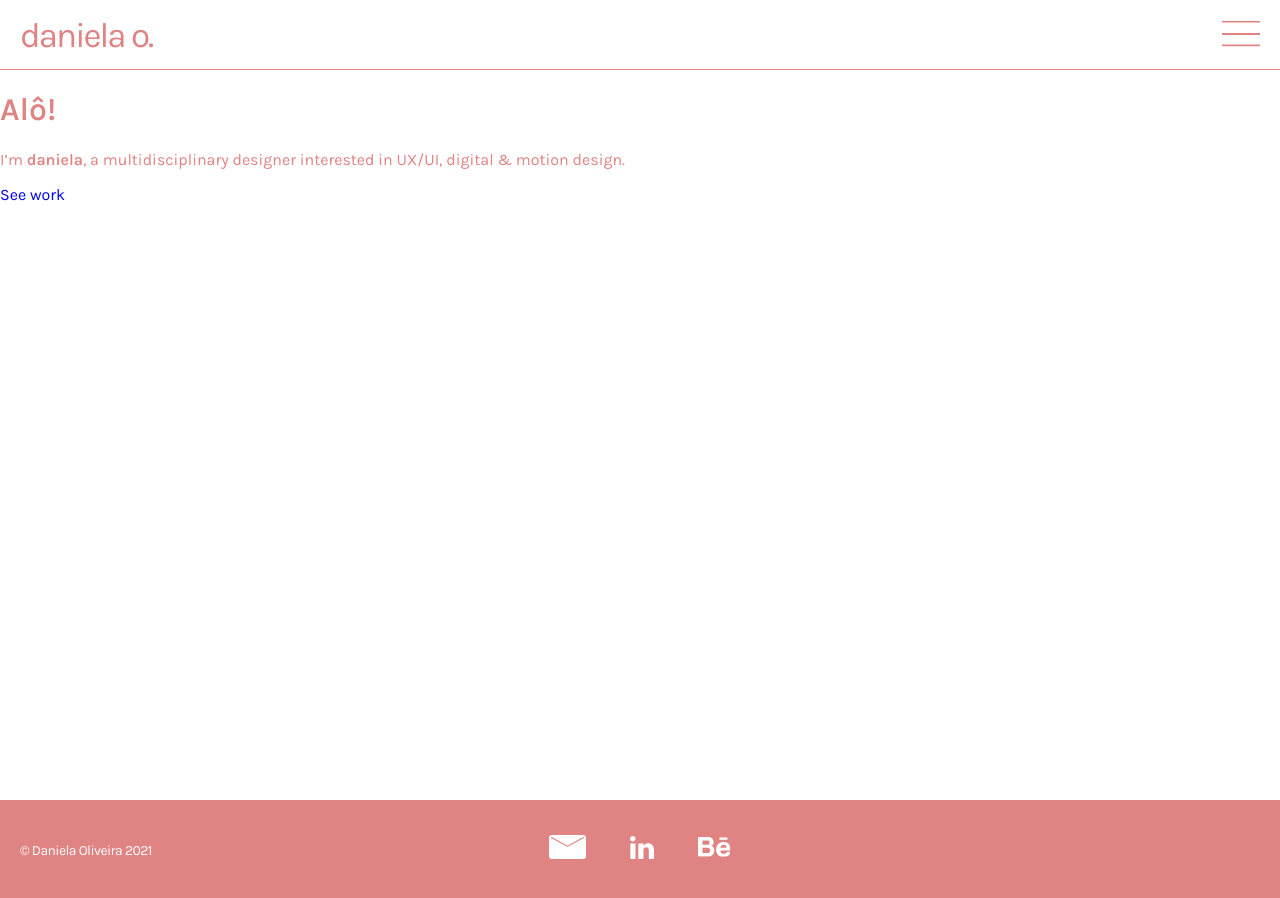
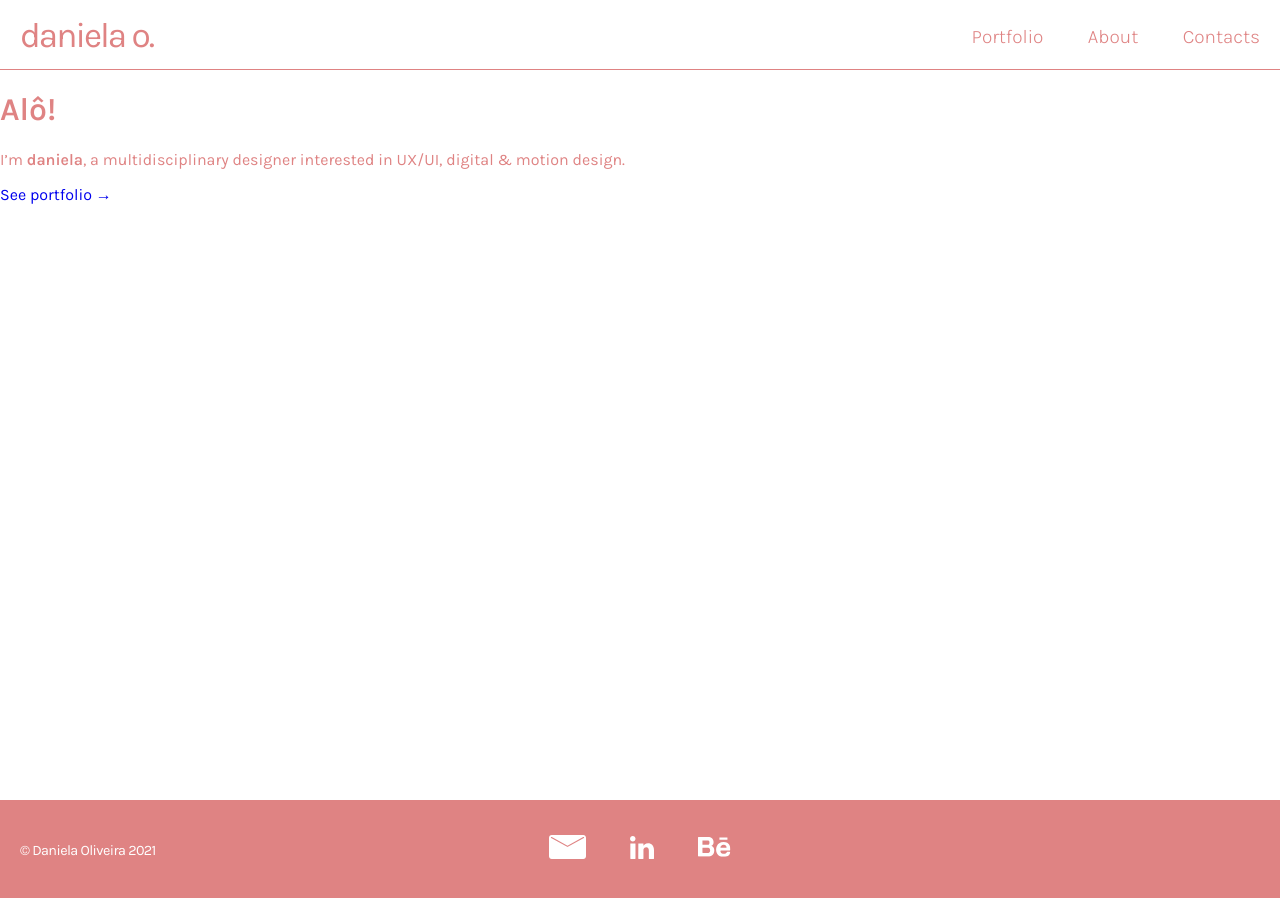
Before and after one commit to danielaloliv/project, a Jekyll site: the page built from index.html, in a window 1280 px wide. Built offline with Jekyll 4.4.1, drawn with Linux system fonts in a browser that asks for light colours.

Commit message:
header and footer on scss

```diff
--- a/_layouts/project.html
+++ b/_layouts/project.html
@@ -1,7 +1,7 @@
 ---
 layout: default
 ---
-<a href="{{ site.baseurl }}/portfolio.html">Back to portfolio</a>
+<a href="{{ site.baseurl }}/portfolio.html">← Back to portfolio</a>
 
 <article>
     <h1>{{page.title}}</h1>
--- a/_sass/personalpage.scss
+++ b/_sass/personalpage.scss
@@ -4,8 +4,14 @@
 // Variables
 
 $base-font-family: 'Karla', sans-serif;
+$base-font-medium: 300;
+$base-font-bold: 400;
+$base-font-size: 16px;
+
 $color-primary: rgb(223, 131, 131);
-$color-neutral: white;
+$color-neutral-light: white;
+
+$content-width: 100vw;
 
 //
 /*
@@ -44,5 +50,8 @@ $on-laptop:        850px !default;
   "personalpage/base",
   "personalpage/header",
   "personalpage/nav-portfolio",
-  "personalpage/footer"
+  "personalpage/footer",
+  "personalpage/contacts",
+  "personalpage/about",
+  "personalpage/project"
 ;
--- a/_sass/personalpage/_base.scss
+++ b/_sass/personalpage/_base.scss
@@ -12,23 +12,23 @@ a {
 /* Common Properties */
 
 body, a.logo, #welcome a small, #contacts a {
-	color: rgb(223, 131, 131);
+	color: $color-primary;
 }
 
-#nav-links, .hover-overlay, .work-button, footer {
-	background-color: rgb(223, 131, 131)
+ .hover-overlay, .work-button, footer {
+	background-color: $color-primary;
 }
 
-body, header, #welcome {
-	background-color: white;
+body, #welcome {
+	background-color: $color-neutral-light;
 }
 
-header, #about {
-	border-bottom: 0.5px solid rgb(223, 131, 131);
+#about {
+	border-bottom: 0.5px solid $color-primary;
 }
 
-#nav-links a, #work figure, .work-button, footer p {
-	color: white;
+#work figure, .work-button, footer p {
+	color: $color-neutral-light;
 }
 
 
@@ -39,6 +39,7 @@ body {
 	margin: 0;
 	margin: 0;
 	font-family: $base-font-family;
+	font-size: $base-font-size;
 
 	/* grid container settings */
 	display: grid;
@@ -58,6 +59,6 @@ body {
 body > main {
 	grid-area: main;
 	margin: 0;
-	max-width: 1280px;
 	padding-top: 70px;
+	width: 100vw;
 }
--- a/_sass/personalpage/_footer.scss
+++ b/_sass/personalpage/_footer.scss
@@ -1,8 +1,8 @@
 footer {
     grid-area: footer;
 	align-self: end;
-	width: 100%;
-	height: 160px;
+	width: $content-width;
+	height: 140px;
 	display: block;
 	text-align: center;
 	padding-top: 60px;
@@ -12,8 +12,8 @@ footer {
 	    padding-top: 0;
     }
 	p {
-		font-weight: 400;
-		font-size: 14px;
+		font-weight: $base-font-bold;
+		font-size: 0.9rem;
 		letter-spacing: -0.6px;
 		margin: 0;
 		padding: 0;
--- a/_sass/personalpage/_header.scss
+++ b/_sass/personalpage/_header.scss
@@ -1,49 +1,64 @@
-
-/* Header */
-
 header {
 	box-sizing: border-box;
 	height: 70px;
-	width: 100%;
+	width: $content-width;
 	position: fixed;
 	margin: 0;
 	z-index: 2;
+	background-color: $color-neutral-light;
+	border-bottom: 0.5px solid $color-primary;
+	button {
+		position: absolute;
+		right: 20px;
+		top: 50%;
+		transform: translateY(-50%);
+		padding: 0px;
+		cursor: pointer;
+		border: none;
+		background-color: transparent;
+		@include media-query($on-laptop) {
+			display: none;
 		}
-
+	}
+	#nav-links {
+		display: none;
+		height: 100vh;
+		margin-top: 0;
+		padding-top: 100px;
+		background-color: $color-primary;
+		@include media-query($on-laptop) {
+			display: block;
+			position: absolute;
+			padding-top: 25px;
+			right: 20px;
+			background-color: transparent;
+		}
+		a {
+			text-align: center;
+			color: $color-neutral-light;
+			display: block;
+			margin-bottom: 30px;
+			font-weight: $base-font-bold;
+			font-size: 1.8rem;
+			@include media-query($on-laptop) {
+				display: inline;
+				margin-left: 40px;
+				font-size: 1.2rem;
+				font-weight: $base-font-medium;
+				color: $color-primary;
+				&:hover {
+					text-decoration: underline;
+					}
+			}
+		}
+	}
 	.logo {
-	font-weight: 400;
-	font-size: 35px;
+		font-weight: $base-font-bold;
+		font-size: 2.2rem;
 		letter-spacing: -2px;
 		position: absolute;
 		left: 20px;
 		top: 50%;
 		transform: translateY(-50%);
 	}
-
-header button {
-	position: absolute;
-	right: 20px;
-	top: 50%;
-	transform: translateY(-50%);
-	cursor: pointer;
-	padding: 0px;
-  	border: none;
-	background-color: transparent;
 }
-
-#nav-links {
-	display: none;
-	width: 100%;
-	height: 100vh;
-	margin-top: 0;
-	padding-top: 100px;
-	padding-left: 0;
-}
-
-#nav-links a {
-	text-align: center;
-	display: block;
-	margin-bottom: 30px;
-	font-weight: 400;
-	font-size: 24px;
-}
--- /dev/null
+++ b/_sass/personalpage/_project.scss
@@ -0,0 +1,3 @@
+article h1 {
+    font-size: 2rem;
+}
--- a/index.html
+++ b/index.html
@@ -4,4 +4,4 @@ layout: page
 
 <h1>Alô!</h1>
 <p>I’m <strong>daniela</strong>, a multidisciplinary designer interested in UX/UI, digital & motion design.</p>
-<a href="portfolio.html">See work</a>
+<a href="portfolio.html">See portfolio →</a>
```
Also changed, not shown: _sass/personalpage/_about.scss (added), _sass/personalpage/_contacts.scss (added). Lines whose indentation alone changed are shown as unchanged.
